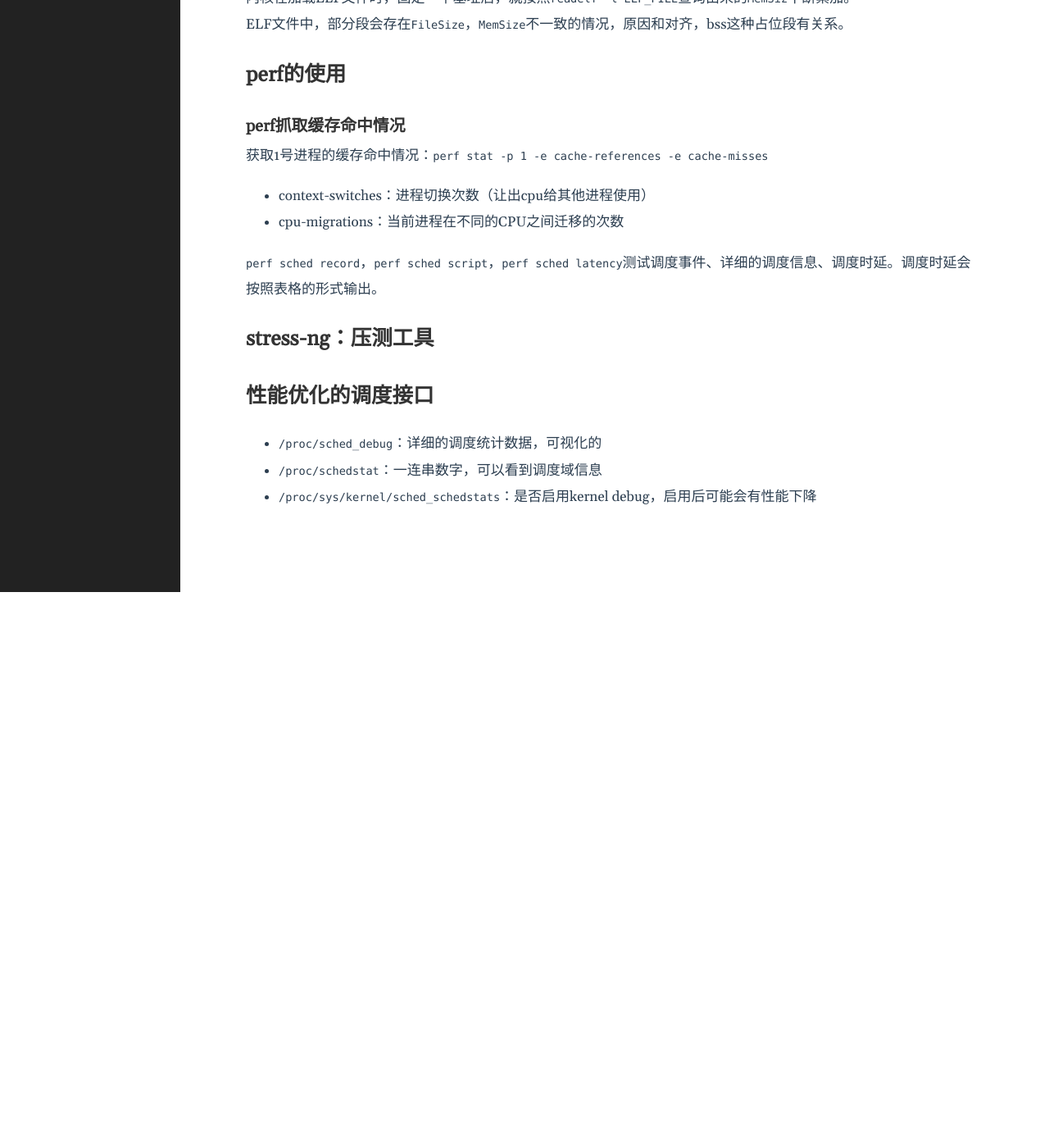
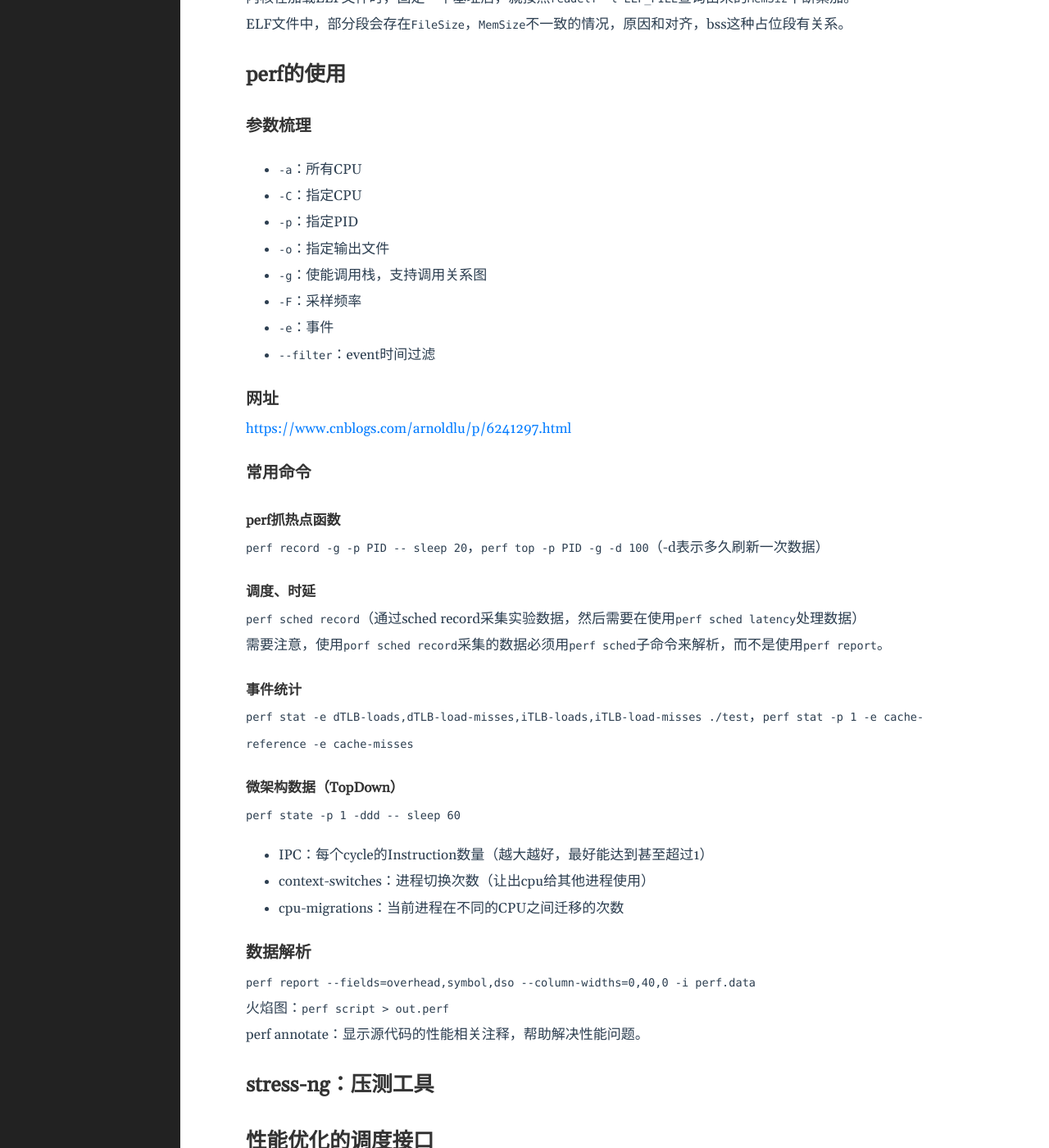
Before and after one commit to lclgo/lclgo.github.io, a Jekyll site: the page built from _posts/draft/2020-01-01-draft.md, in a window 1280 px wide and 1400 px high, scrolled down 4720 px. Shown: the whole window at 82% size. Built offline with Jekyll 4.4.1, drawn with Linux system fonts in a browser that asks for light colours; before the commit the page ends 5442 px from its top, so only the background shows below that.

Commit message:
more perf

```diff
--- a/_posts/draft/2020-01-01-draft.md
+++ b/_posts/draft/2020-01-01-draft.md
@@ -169,14 +169,52 @@ ELF文件中，部分段会存在`FileSize`，`MemSize`不一致的情况，原
 
 ## perf的使用
 
-### perf抓取缓存命中情况
+### 参数梳理
 
-获取1号进程的缓存命中情况：`perf stat -p 1 -e cache-references -e cache-misses`
+* `-a`：所有CPU
+* `-C`：指定CPU
+* `-p`：指定PID
+* `-o`：指定输出文件
+* `-g`：使能调用栈，支持调用关系图
+* `-F`：采样频率
+* `-e`：事件
+* `--filter`：event时间过滤
 
+### 网址
+
+<https://www.cnblogs.com/arnoldlu/p/6241297.html>
+
+### 常用命令
+
+#### perf抓热点函数
+
+`perf record -g -p PID -- sleep 20`，`perf top -p PID -g -d 100`（-d表示多久刷新一次数据）
+
+#### 调度、时延
+
+`perf sched record`（通过sched record采集实验数据，然后需要在使用`perf sched latency`处理数据）
+
+需要注意，使用`porf sched record`采集的数据必须用`perf sched`子命令来解析，而不是使用`perf report`。
+
+#### 事件统计
+
+`perf stat -e dTLB-loads,dTLB-load-misses,iTLB-loads,iTLB-load-misses ./test`，`perf stat -p 1 -e cache-reference -e cache-misses`
+
+#### 微架构数据（TopDown）
+
+`perf state -p 1 -ddd -- sleep 60`
+
+* IPC：每个cycle的Instruction数量（越大越好，最好能达到甚至超过1）
 * context-switches：进程切换次数（让出cpu给其他进程使用）
 * cpu-migrations：当前进程在不同的CPU之间迁移的次数
 
-`perf sched record`，`perf sched script`，`perf sched latency`测试调度事件、详细的调度信息、调度时延。调度时延会按照表格的形式输出。
+### 数据解析
+
+`perf report --fields=overhead,symbol,dso --column-widths=0,40,0 -i perf.data`
+
+火焰图：`perf script > out.perf`
+
+perf annotate：显示源代码的性能相关注释，帮助解决性能问题。
 
 ## stress-ng：压测工具
 
```
